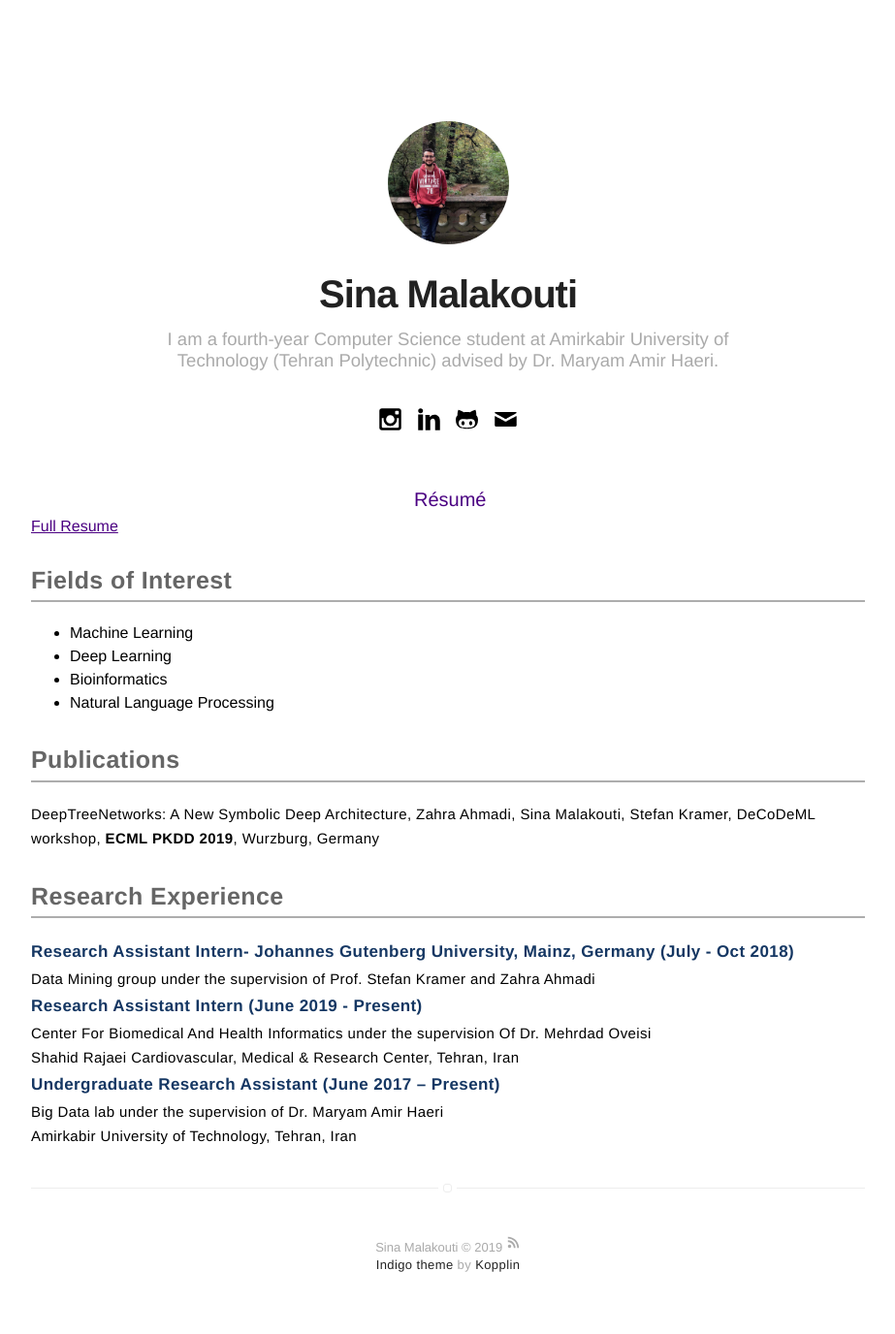
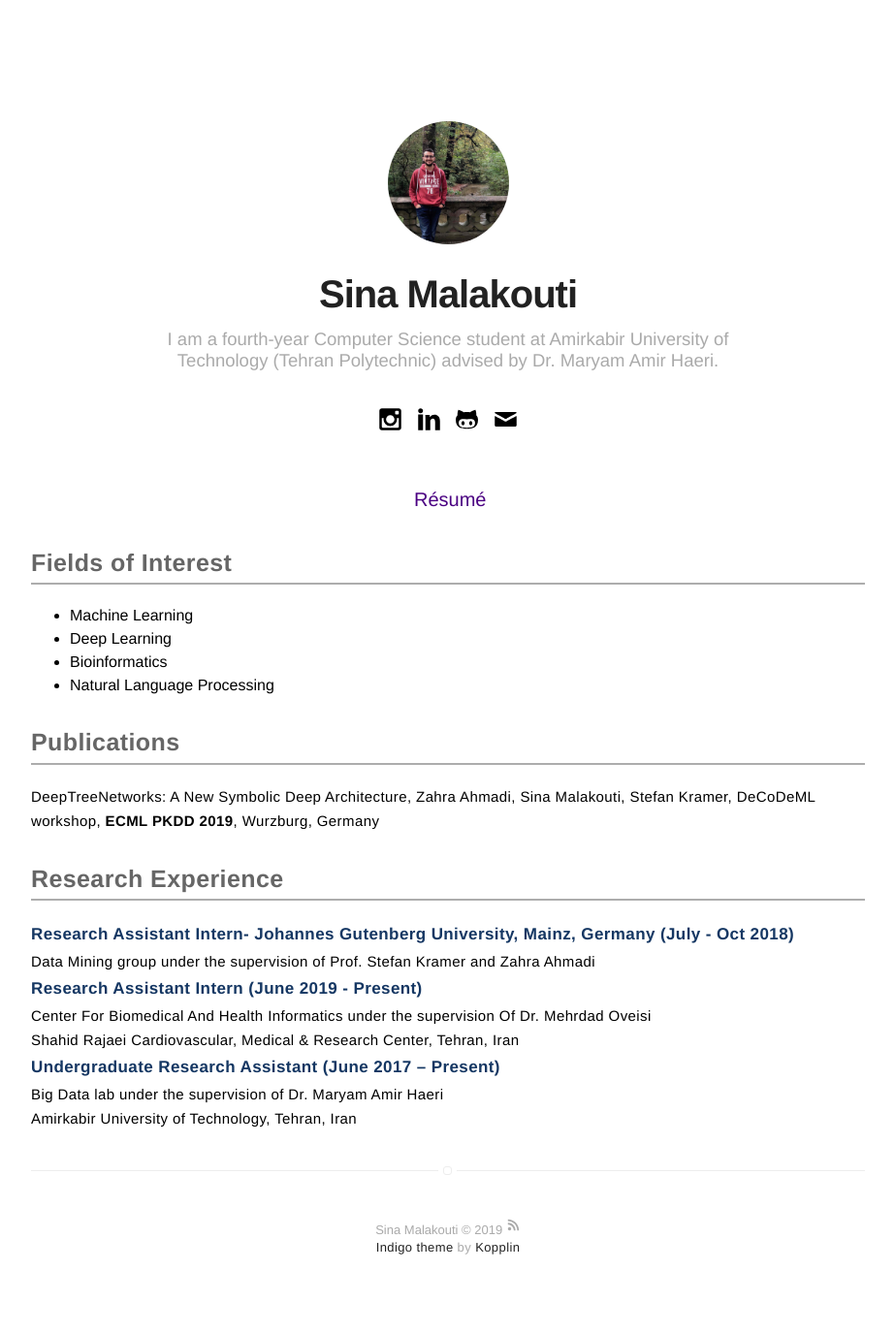
Before and after one commit to sinamalakouti/sinamalakouti.github.io, a Jekyll site: the page built from index.html, in a window 1280 px wide. Shown: the whole page at 97% size, without its empty margins (178-1101 px from the left). Built offline with Jekyll 4.4.1, drawn with Linux system fonts in a browser that asks for light colours.

Commit message:
first page done

```diff
--- a/_includes/header.html
+++ b/_includes/header.html
@@ -27,7 +27,7 @@
     </header>
     {% include nav.html %}
 
-    <div><a href="assets/files/SinaMalakouti_Resume.pdf">Full Resume</a></div>
+    <!-- <div><a href="assets/files/SinaMalakouti_Resume.pdf">Full Resume</a></div> -->
     <div>
         <p class="inf_header"> Fields of Interest</p>
         <ul class="list-horizontal" >
```
